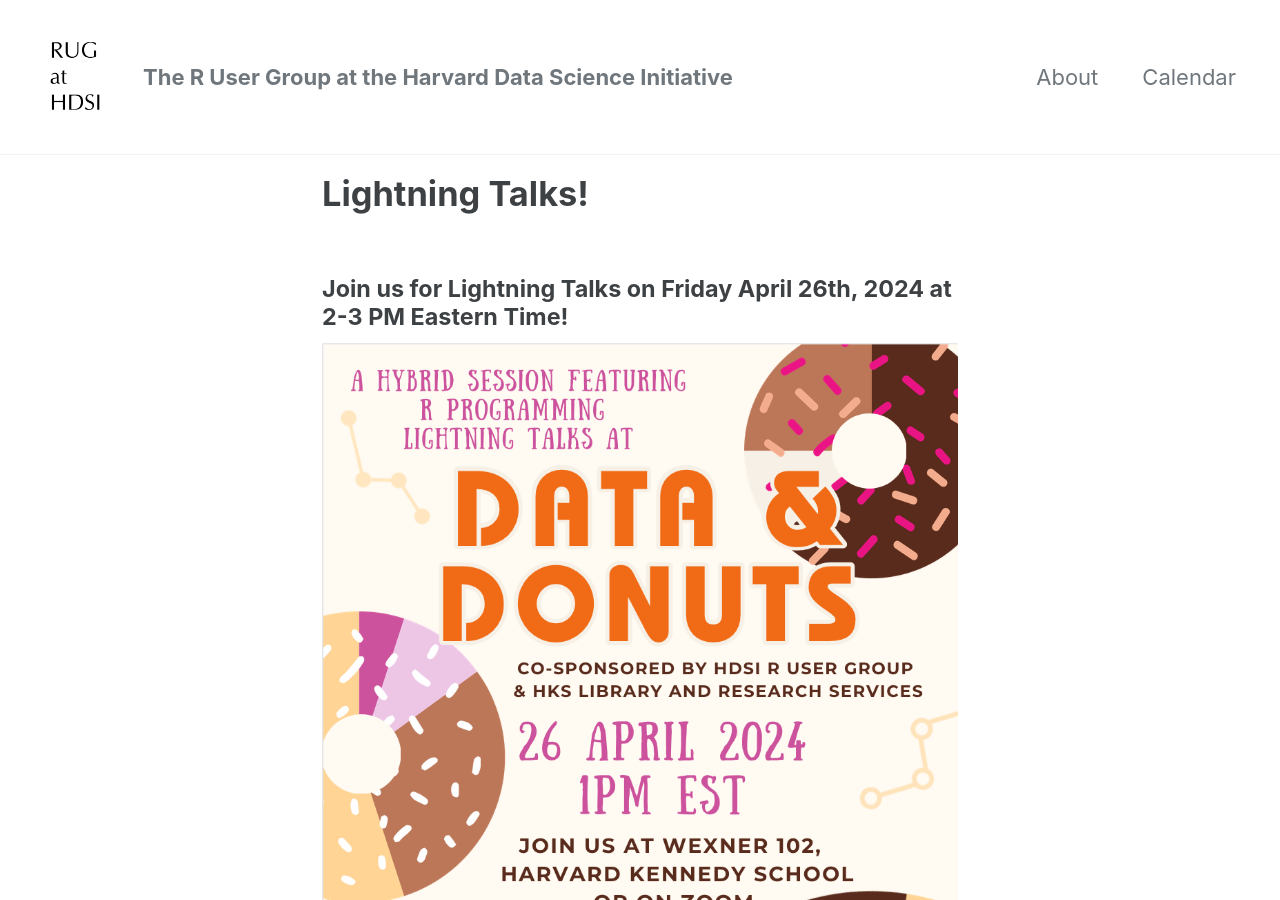
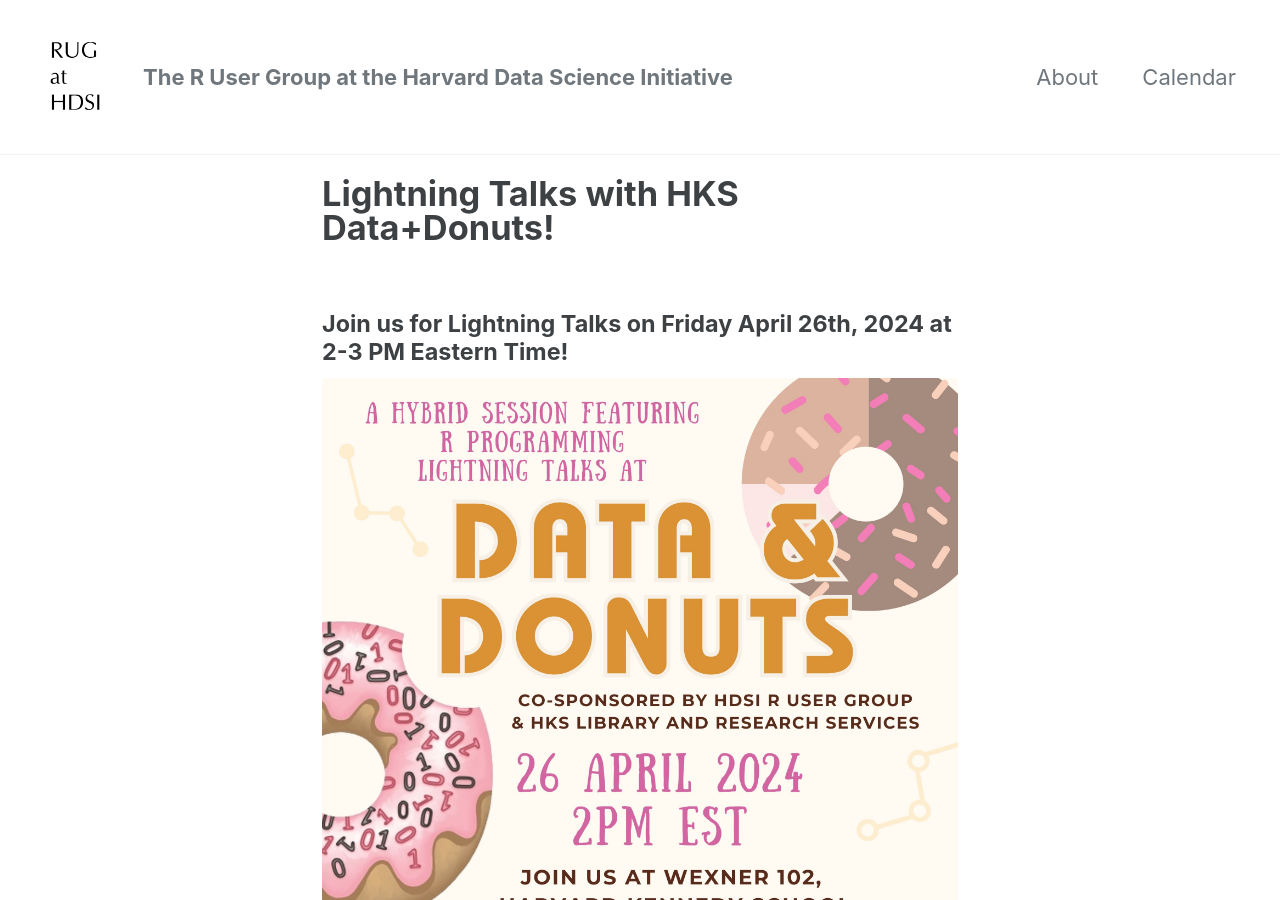
Before and after one commit to RUG-at-HDSI/rug-at-hdsi.org, a Jekyll site: the page built from _upcoming_events/2024_04_26_lightning_talks.md, in a window 1280 px wide and 900 px high. Built offline with Jekyll 4.4.1, drawn with Linux system fonts in a browser that asks for light colours; cached includes are drawn as plain includes.

Commit message:
Update with new graphic

```diff
--- a/_upcoming_events/2024_04_26_lightning_talks.md
+++ b/_upcoming_events/2024_04_26_lightning_talks.md
@@ -1,9 +1,9 @@
 ---
-title: "Lightning Talks!"
+title: "Lightning Talks with HKS Data+Donuts!"
 event_date: "Friday April 26th, 2024"
 time: "2-3 PM Eastern Time"
 layout: single
-poster_png: "/assets/images/2024_04_26_DataAndDonuts_LightningTalks.png"
+poster_png: "/assets/images/2024_04_26_DataAndDonuts_LightningTalks.jpeg"
 blurb: |
   Join us for lightning talks!
 registration_link: |
```
Also changed, not shown: assets/images/2024_04_26_DataAndDonuts_LightningTalks.jpeg (added), assets/images/2024_04_26_DataAndDonuts_LightningTalks.png (deleted).
